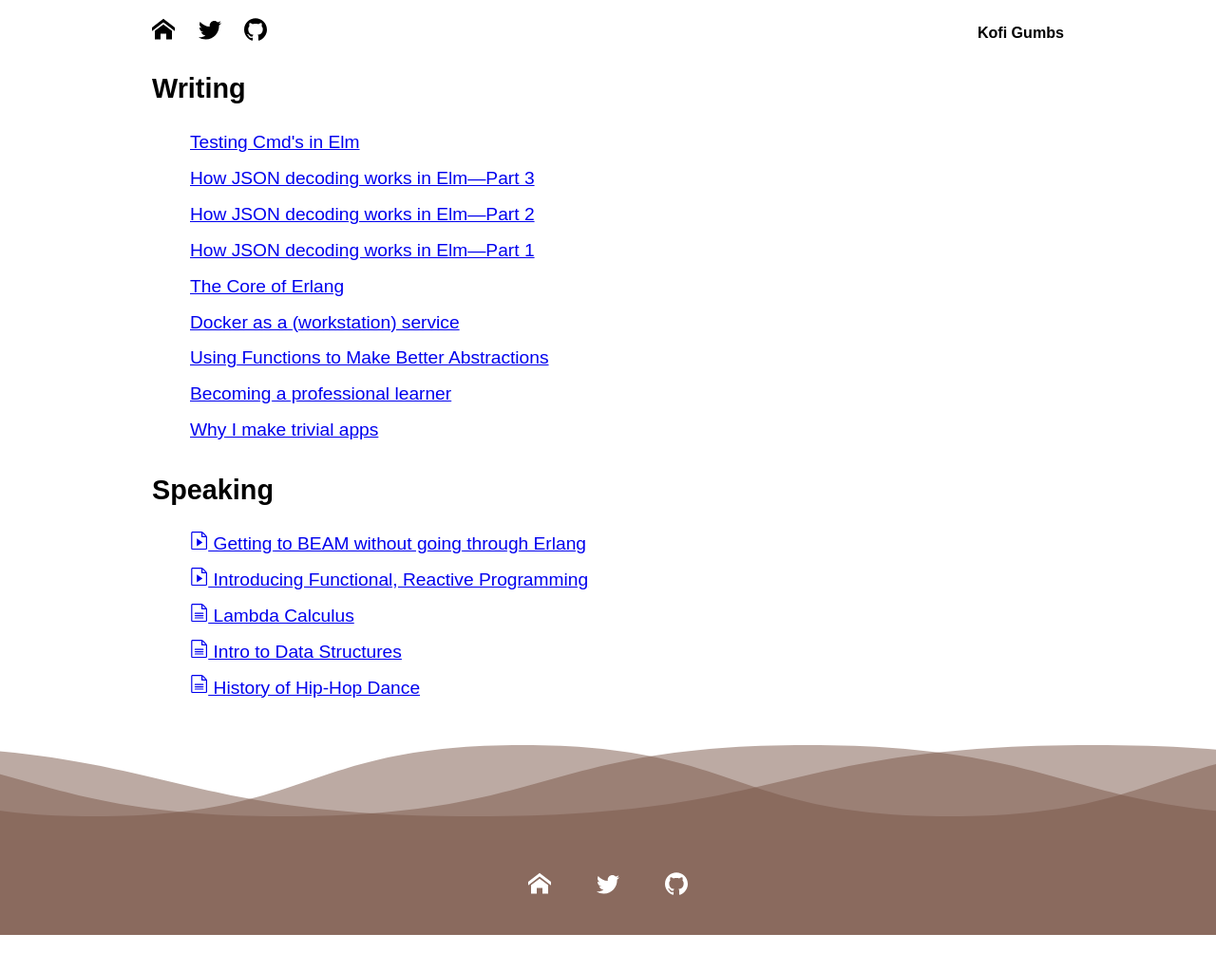
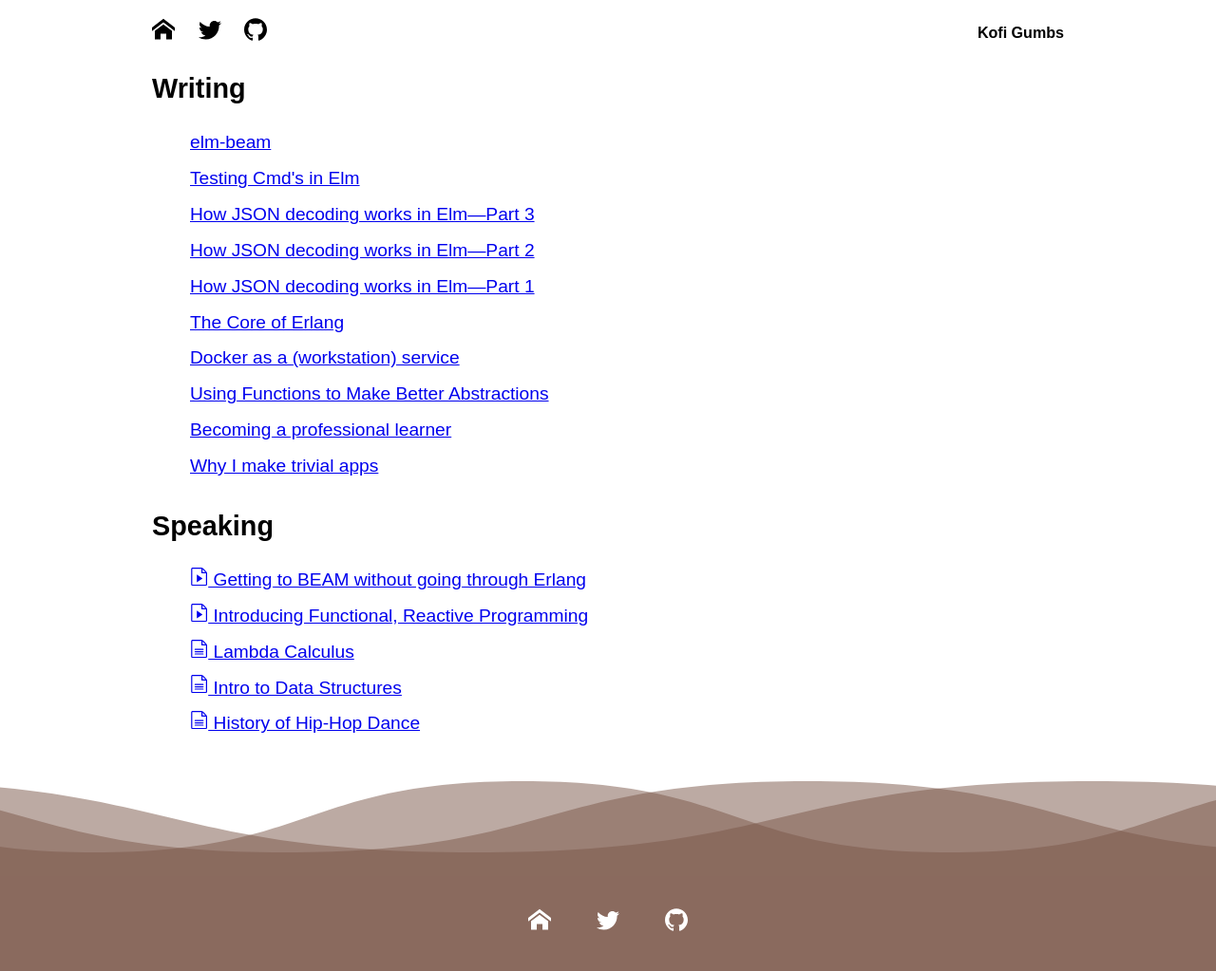
Before and after one commit to kofigumbs/kofi.sexy, a Jekyll site: the page built from index.html, in a window 1280 px wide. Shown: the whole page at 95% size. Built offline with Jekyll 4.4.1, drawn with Linux system fonts in a browser that asks for light colours; before the commit the page ends 985 px from its top, so only the background shows below that.

Commit message:
Shuffle styles, kill strong sentence in elm-beam

```diff
--- a/_config.yml
+++ b/_config.yml
@@ -9,6 +9,9 @@
   username: hkgumbs
 
 blog_posts:
+  - title: "elm-beam"
+    url: "/blog/elm-beam"
+    dont_sandbox: true
   - title: "Testing Cmd's in Elm"
     url: "/blog/testing-cmds-in-elm"
     dont_sandbox: true
--- a/_includes/social.html
+++ b/_includes/social.html
@@ -1,5 +1,7 @@
 {% include icon_captures.html %}
 
-<a class="social" href="/">{{ home_icon }}</a>
-<a class="social" href="https://twitter.com/hkgumbs">{{ twitter_icon }}</a>
-<a class="social" href="https://github.com/hkgumbs">{{ github_icon }}</a>
+<nav>
+  <a class="social" href="/">{{ home_icon }}</a>
+  <a class="social" href="https://twitter.com/hkgumbs">{{ twitter_icon }}</a>
+  <a class="social" href="https://github.com/hkgumbs">{{ github_icon }}</a>
+</nav>
--- a/_includes/styles.css
+++ b/_includes/styles.css
@@ -1,33 +1,38 @@
-.header {
-  display: flex;
-  flex-direction: row;
-  justify-content: space-between;
-  font-size: 1.25em;
-}
-.header .social {
-  color: black;
-  text-decoration: none;
-  margin-right: 0.75em;
-}
-.header > * {
-  margin: 0;
-  padding: 0;
-}
+/* OPT-IN */
+
 .no-bullets {
   list-style-type: none;
 }
 .no-bullets li {
   padding-bottom: 0.35em
 }
-.footer {
-  width: 100%;
+
+
+/* THEMING */
+
+header {
+  display: flex;
+  flex-direction: row;
+  justify-content: space-between;
+  font-size: 1.25em;
+}
+header .social {
+  color: black;
+  text-decoration: none;
+  margin-right: 0.75em;
+}
+header > * {
+  margin: 0;
+  padding: 0;
+}
+footer nav {
   height: 100px;
   display: flex;
   align-items: center;
   justify-content: center;
   background-color: #8a6a5e;
 }
-.footer .social {
+footer .social {
   color: white;
   font-weight: 100;
   font-size: 1.25em;
@@ -69,6 +74,9 @@
 blockquote {
   font-style: italic;
 }
+hr {
+  margin: 32px;
+}
 @keyframes fadein {
   0%   { opacity: 0; transform: translateY(1em); }
   100% { opacity: 1; }
--- a/_layouts/default.html
+++ b/_layouts/default.html
@@ -21,14 +21,16 @@
   <body>
     {% include icon_definitions.html %}
     <main>
-      <span class="header">
-        <span>{% include social.html %}</span>
+      <header>
+        {% include social.html %}
         <h6>Kofi Gumbs</h6>
-      </span>
+      </header>
       <h1>{{ page.title }}</h1>
       {{ content }}
     </main>
-    {% include wave.html %}
-    <span class="footer">{% include social.html %}</span>
+    <footer>
+      {% include wave.html %}
+      {% include social.html %}
+    </footer>
   </body>
 </html>
```
Also changed, not shown: blog/elm-beam.md (+3 -5 lines).
